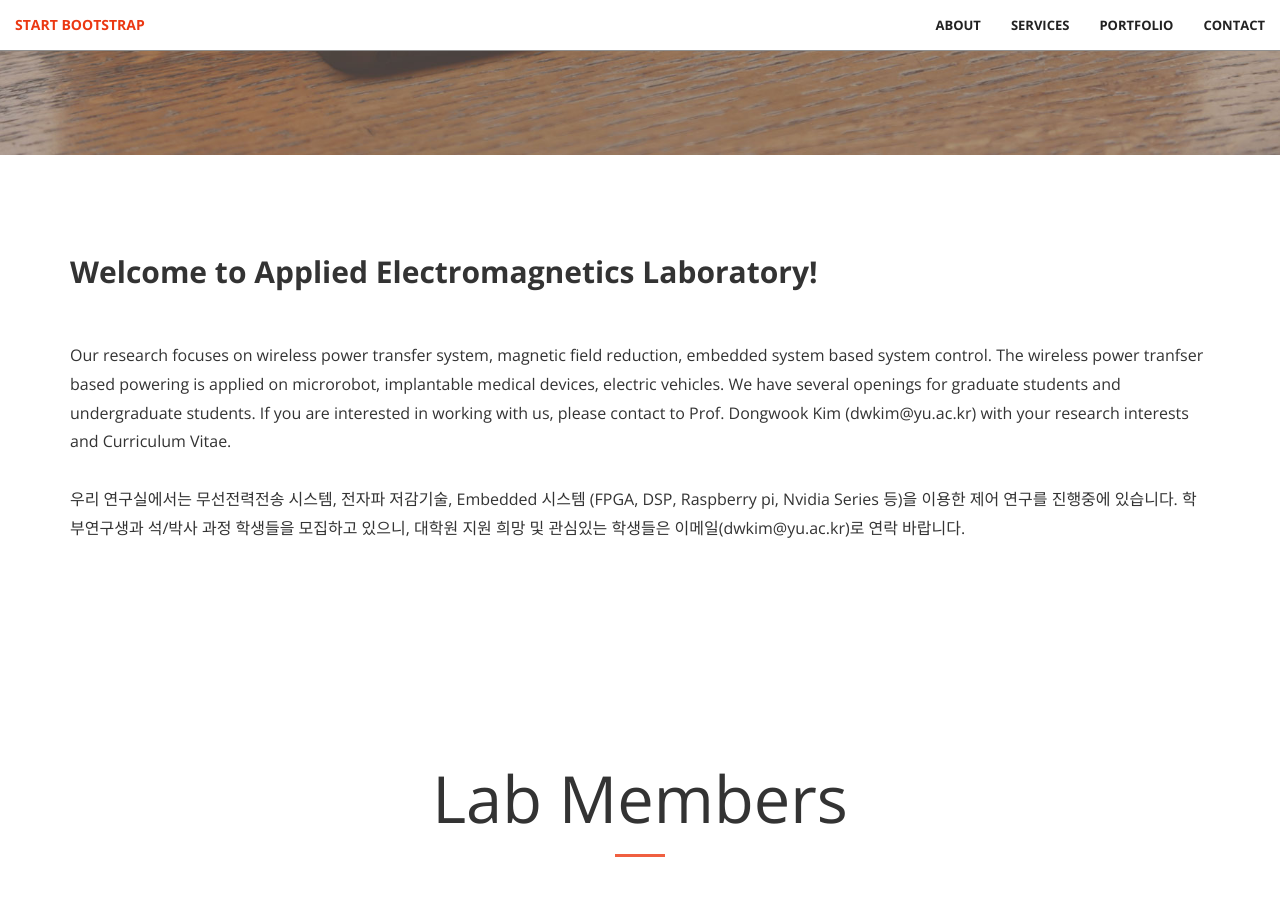
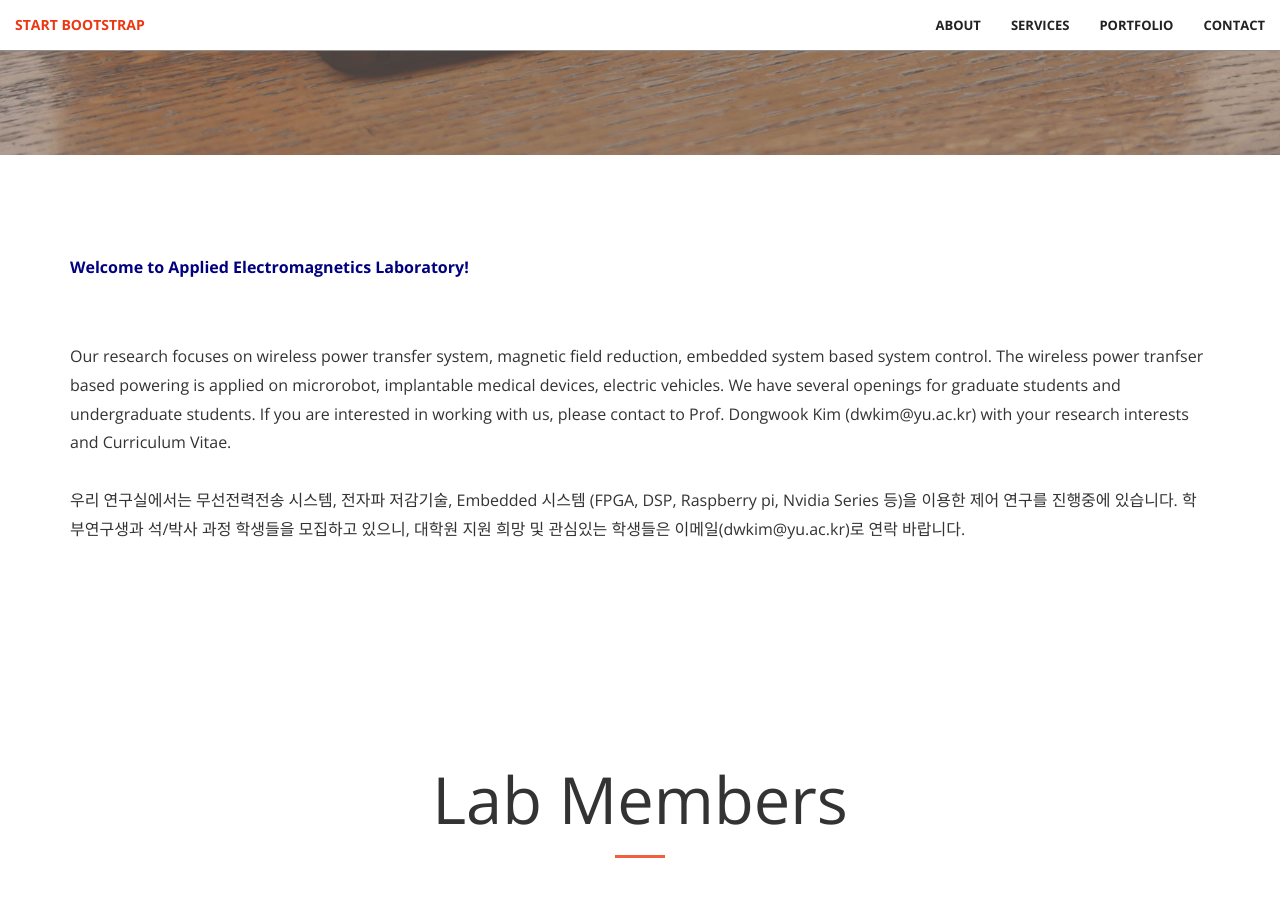
Before and after one commit to dwKim88/AEL, a Jekyll site: the page built from index.html, in a window 1280 px wide and 900 px high, scrolled down 745 px. Shown: the top 897 px of the window. Built offline with Jekyll 4.4.1, drawn with Linux system fonts in a browser that asks for light colours.

Commit message:
Update call-to-action.html

```diff
--- a/_includes/call-to-action.html
+++ b/_includes/call-to-action.html
@@ -2,7 +2,13 @@
     <div class="container">
         <div class="row">
             <div class="col-md-12 text-left">
-                <h2 class="section-heading"><B>Welcome to  Applied Electromagnetics Laboratory! </B></h2>
+                <h2 class="section-heading">
+                    <B>
+                        <p style="color:navy;">
+                            Welcome to  Applied Electromagnetics Laboratory!
+                        </p>
+                    </B>
+                </h2>
             </div>
             <div class="col-md-12 text-left">
                 <hr class="light">
```
